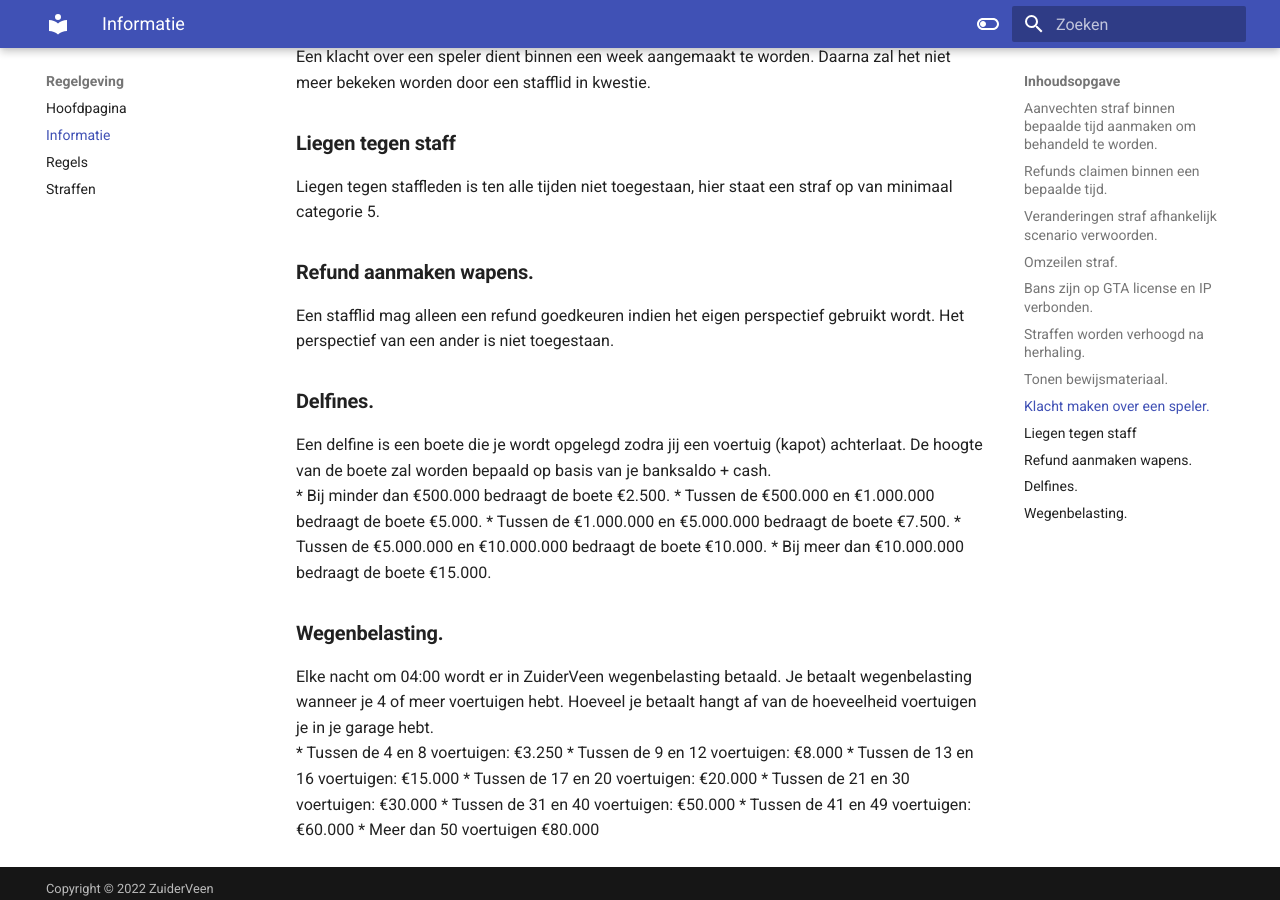
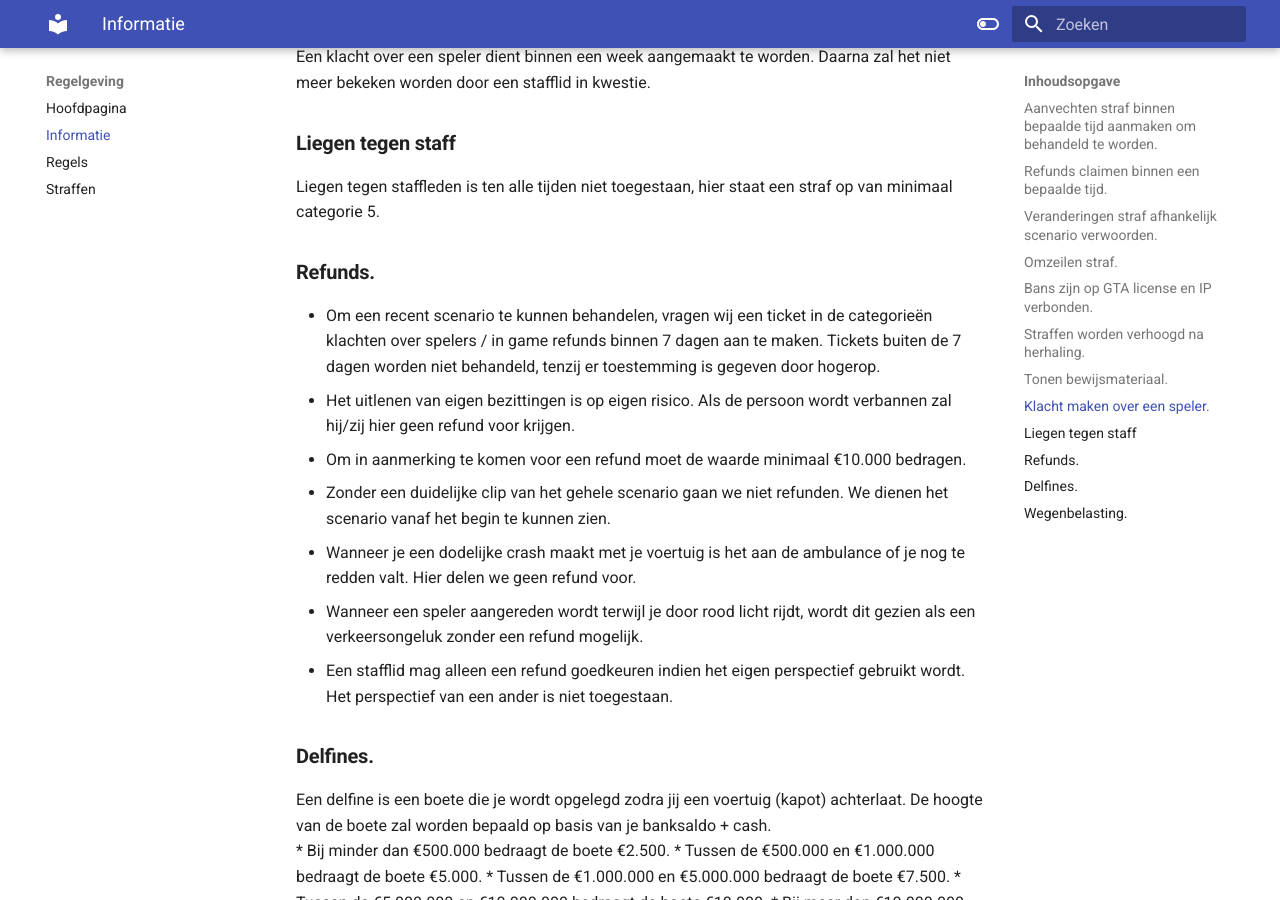
Before and after one commit to ZuiderVeenRP/apv, an MkDocs documentation site: the page built from docs/informatie.md, in a window 1280 px wide and 900 px high, scrolled down 1367 px. Built offline with MkDocs 1.6.1 and Material for MkDocs 9.7.7, drawn with Linux system fonts in a browser that asks for light colours; comment, search, counter and statistics services are not loaded.

Commit message:
Aanpassing artikel 25 en informatie
Artikel 25 refunds weggehaald, geen idee waarom dat uberhaupt een artikel was :P

```diff
--- a/docs/informatie.md
+++ b/docs/informatie.md
@@ -36,8 +36,14 @@ Een klacht over een speler dient binnen een week aangemaakt te worden. Daarna za
 ### **Liegen tegen staff** </br>
 Liegen tegen staffleden is ten alle tijden niet toegestaan, hier staat een straf op van minimaal categorie 5.</br>
 
-### **Refund aanmaken wapens.**<br>
-Een stafflid mag alleen een refund goedkeuren indien het eigen perspectief gebruikt wordt. Het perspectief van een ander is niet toegestaan. </br>
+### **Refunds.**<br>
+- Om een recent scenario te kunnen behandelen, vragen wij een ticket in de categorieën klachten over spelers / in game refunds binnen 7 dagen aan te maken. Tickets buiten de 7 dagen worden niet behandeld, tenzij er toestemming is gegeven door hogerop.
+- Het uitlenen van eigen bezittingen is op eigen risico. Als de persoon wordt verbannen zal hij/zij hier geen refund voor krijgen.
+- Om in aanmerking te komen voor een refund moet de waarde minimaal €10.000 bedragen.
+- Zonder een duidelijke clip van het gehele scenario gaan we niet refunden. We dienen het scenario vanaf het begin te kunnen zien.
+- Wanneer je een dodelijke crash maakt met je voertuig is het aan de ambulance of je nog te redden valt. Hier delen we geen refund voor.
+- Wanneer een speler aangereden wordt terwijl je door rood licht rijdt, wordt dit gezien als een verkeersongeluk zonder een refund mogelijk.
+- Een stafflid mag alleen een refund goedkeuren indien het eigen perspectief gebruikt wordt. Het perspectief van een ander is niet toegestaan. </br>
 
 ### **Delfines.**<br>
 Een delfine is een boete die je wordt opgelegd zodra jij een voertuig (kapot) achterlaat. De hoogte van de boete zal worden bepaald op basis van je banksaldo + cash.</br>
```
Also changed, not shown: docs/algemeen.md (+1 -1 lines).
